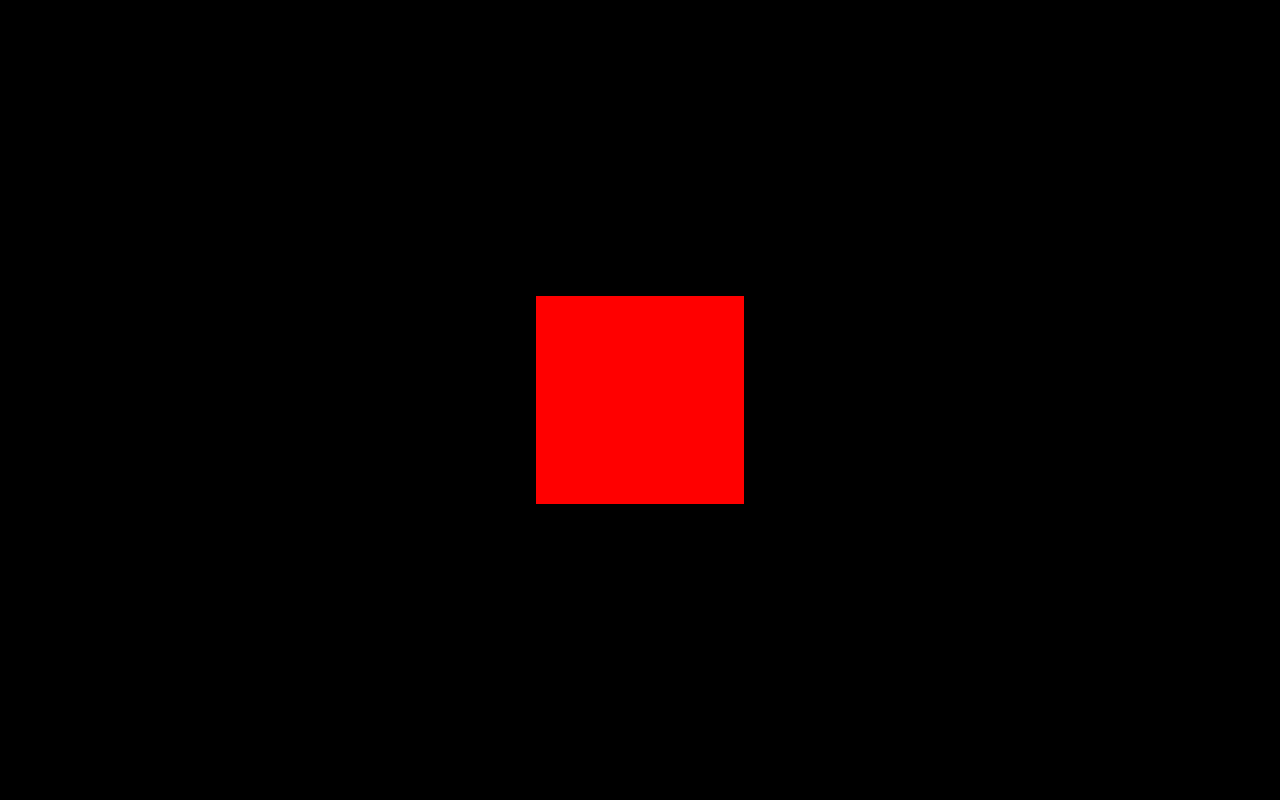
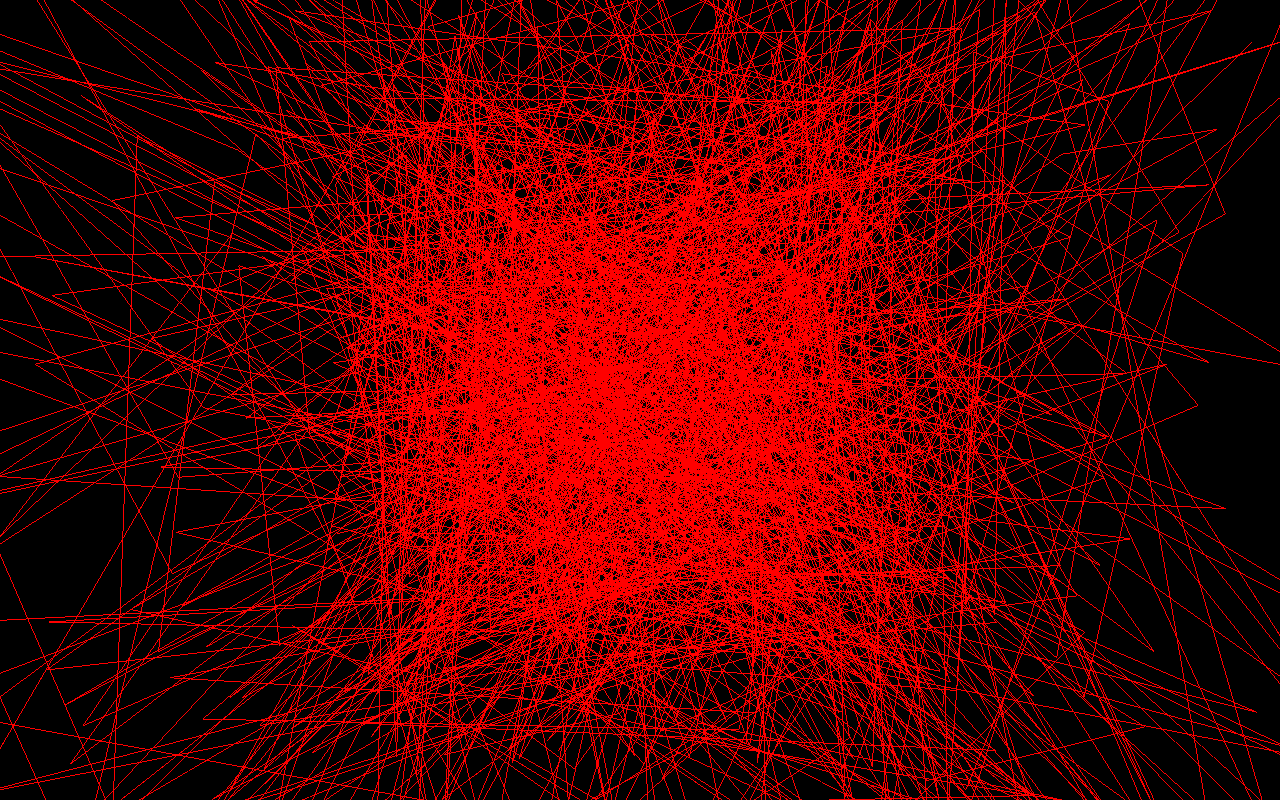
Before and after one commit to jeandv/my-threejs-journey, a website built with Vite: page 08-geometries/src/index.html in a window 1280 px wide. Built offline with nearby package versions, Linux system fonts and the light colour scheme; animation ran at ten frames a second.

Commit message:
[CHAPTER-01-CLASS-08] geometries

```diff
--- a/08-geometries/src/script.js
+++ b/08-geometries/src/script.js
@@ -11,8 +11,38 @@ const canvas = document.querySelector('canvas.webgl')
 const scene = new THREE.Scene()
 
 // Object
-const geometry = new THREE.BoxGeometry(1, 1, 1)
-const material = new THREE.MeshBasicMaterial({ color: 0xff0000 })
+//const geometry = new THREE.BoxGeometry(1, 1, 1, 2, 2, 2)
+
+// const positionArray = new Float32Array([
+//     0, 0, 0,
+//     0, 1, 0,
+//     1, 0, 0
+// ]);
+
+// const positionAttribute = new THREE.BufferAttribute(positionArray, 3);
+
+// const geometry = new THREE.BufferGeometry();
+// geometry.setAttribute('position', positionAttribute);
+
+const geometry = new THREE.BufferGeometry();
+
+const count = 500;
+const total = count * 3 * 3
+
+const positionArray = new Float32Array(total);
+
+for (let i = 0; i < total; i++ ) {
+    positionArray[i] = (Math.random() - 0.5) * 4;
+}
+
+const positionAttribute = new THREE.BufferAttribute(positionArray, 3);
+geometry.setAttribute('position', positionAttribute);
+
+
+const material = new THREE.MeshBasicMaterial({
+    color: 0xff0000,
+    wireframe: true
+})
 const mesh = new THREE.Mesh(geometry, material)
 scene.add(mesh)
 
```
Also changed, not shown: 08-geometries/dist/assets/index-5OmqbZkO.js (added), 08-geometries/dist/assets/index-C0Yi0Q-Z.js (deleted), 08-geometries/dist/index.html, 2 other files.
